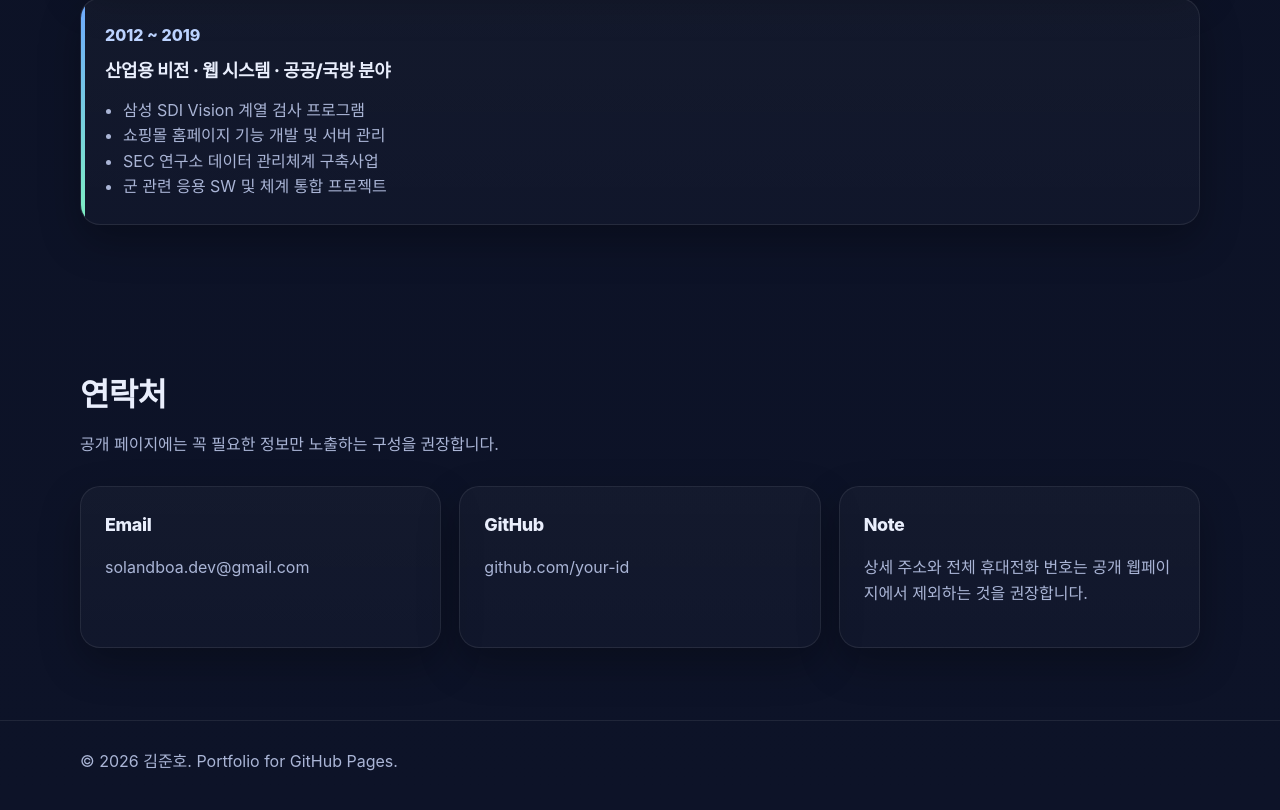
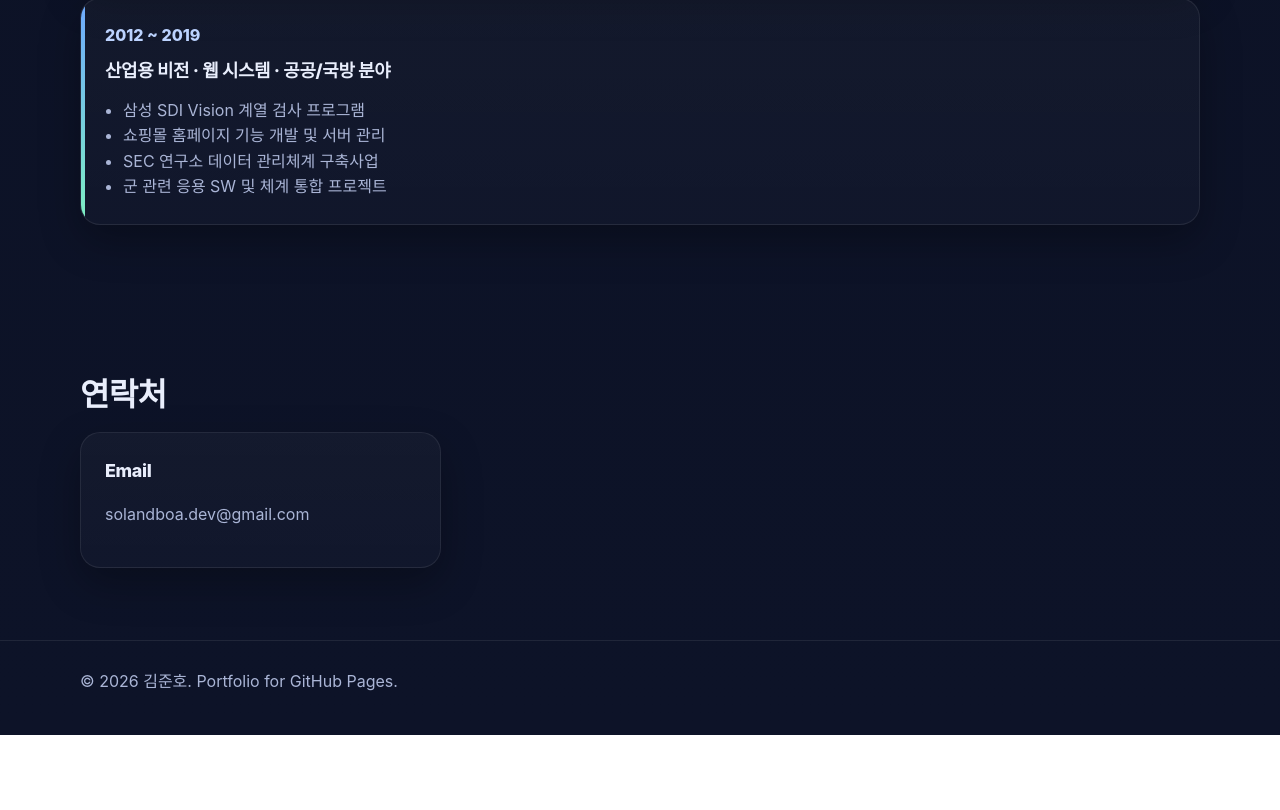
Before and after one commit to solandboa/solandboa.github.io, a plain HTML site: page index.html in a window 1280 px wide. Shown: the part 3782-4592 px from the top of the page. After the commit the page ends 4517 px from the top, so only its background shows below. Drawn offline with Linux system fonts and the light colour scheme.

Commit message:
Update index.html

```diff
--- a/index.html
+++ b/index.html
@@ -559,20 +559,20 @@
     <section id="contact" class="section">
       <div class="wrap">
         <h2 class="section-title">연락처</h2>
-        <p class="section-desc">공개 페이지에는 꼭 필요한 정보만 노출하는 구성을 권장합니다.</p>
+        <!-- <p class="section-desc">공개 페이지에는 꼭 필요한 정보만 노출하는 구성을 권장합니다.</p> -->
         <div class="contact-grid">
           <article class="card contact-card">
             <h3 class="card-title">Email</h3>
             <p class="muted">solandboa.dev@gmail.com</p>
           </article>
-          <article class="card contact-card">
+          <!-- <article class="card contact-card">
             <h3 class="card-title">GitHub</h3>
             <p class="muted">github.com/your-id</p>
           </article>
           <article class="card contact-card">
             <h3 class="card-title">Note</h3>
             <p class="muted">상세 주소와 전체 휴대전화 번호는 공개 웹페이지에서 제외하는 것을 권장합니다.</p>
-          </article>
+          </article> -->
         </div>
       </div>
     </section>
```
